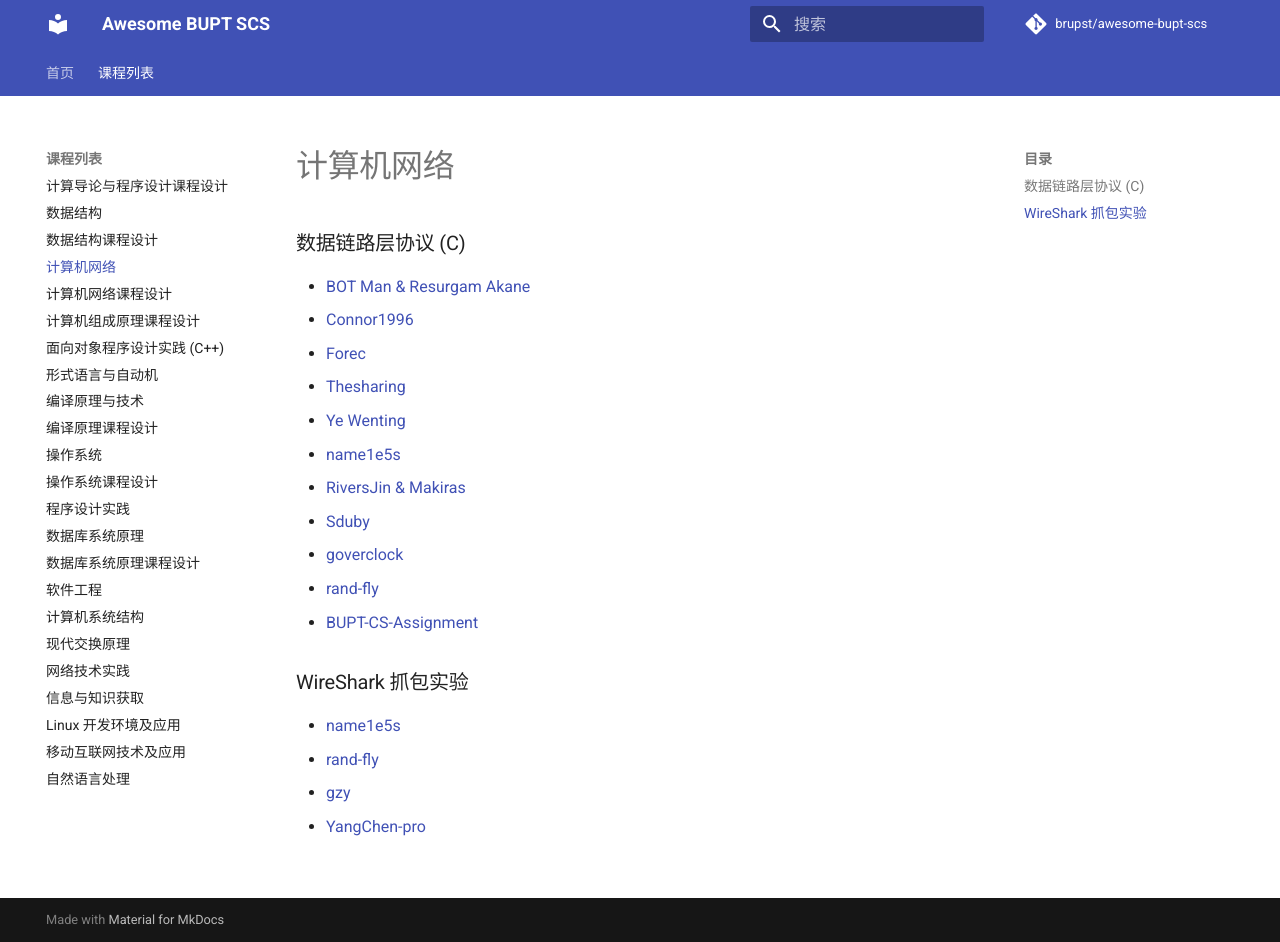
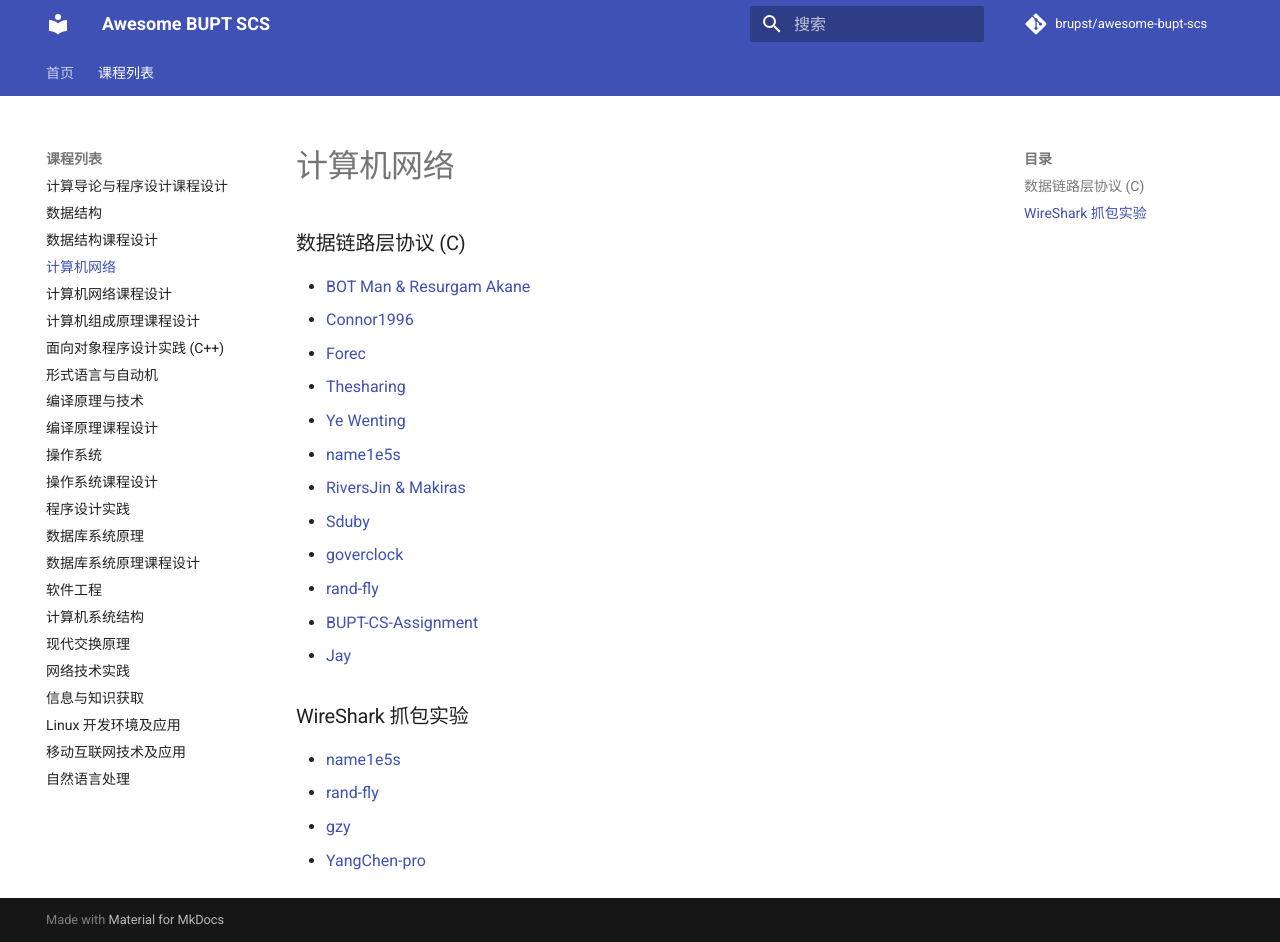
Before and after one commit to brupst/awesome-bupt-scs, an MkDocs documentation site: the page built from projects/Computer-Networks.md, in a window 1280 px wide and 942 px high. Built offline with MkDocs 1.6.1 and Material for MkDocs 9.7.7, drawn with Linux system fonts in a browser that asks for light colours; comment, search, counter and statistics services are not loaded.

Commit message:
Update Computer-Networks.md (#106)

```diff
--- a/projects/Computer-Networks.md
+++ b/projects/Computer-Networks.md
@@ -13,6 +13,7 @@
 - [goverclock](https://github.com/goverclock/BUPT-Projects-Public/tree/main/datalink)
 - [rand-fly](https://github.com/rand-fly/bupt_work_collection/tree/main/computer_network/%E5%AE%9E%E9%AA%8C%E4%B8%80%EF%BC%9A%E9%93%BE%E8%B7%AF%E5%B1%82%E6%BB%91%E5%8A%A8%E7%AA%97%E5%8F%A3%E5%8D%8F%E8%AE%AE%E7%9A%84%E8%AE%BE%E8%AE%A1%E4%B8%8E%E5%AE%9E%E7%8E%B0)
 - [BUPT-CS-Assignment](https://github.com/BUPT-CS-Assignment/Datalink_Layer_Protocal)
+- [Jay](https://github.com/JayKiang/Jay.git)
 
 ### WireShark 抓包实验
 
```
